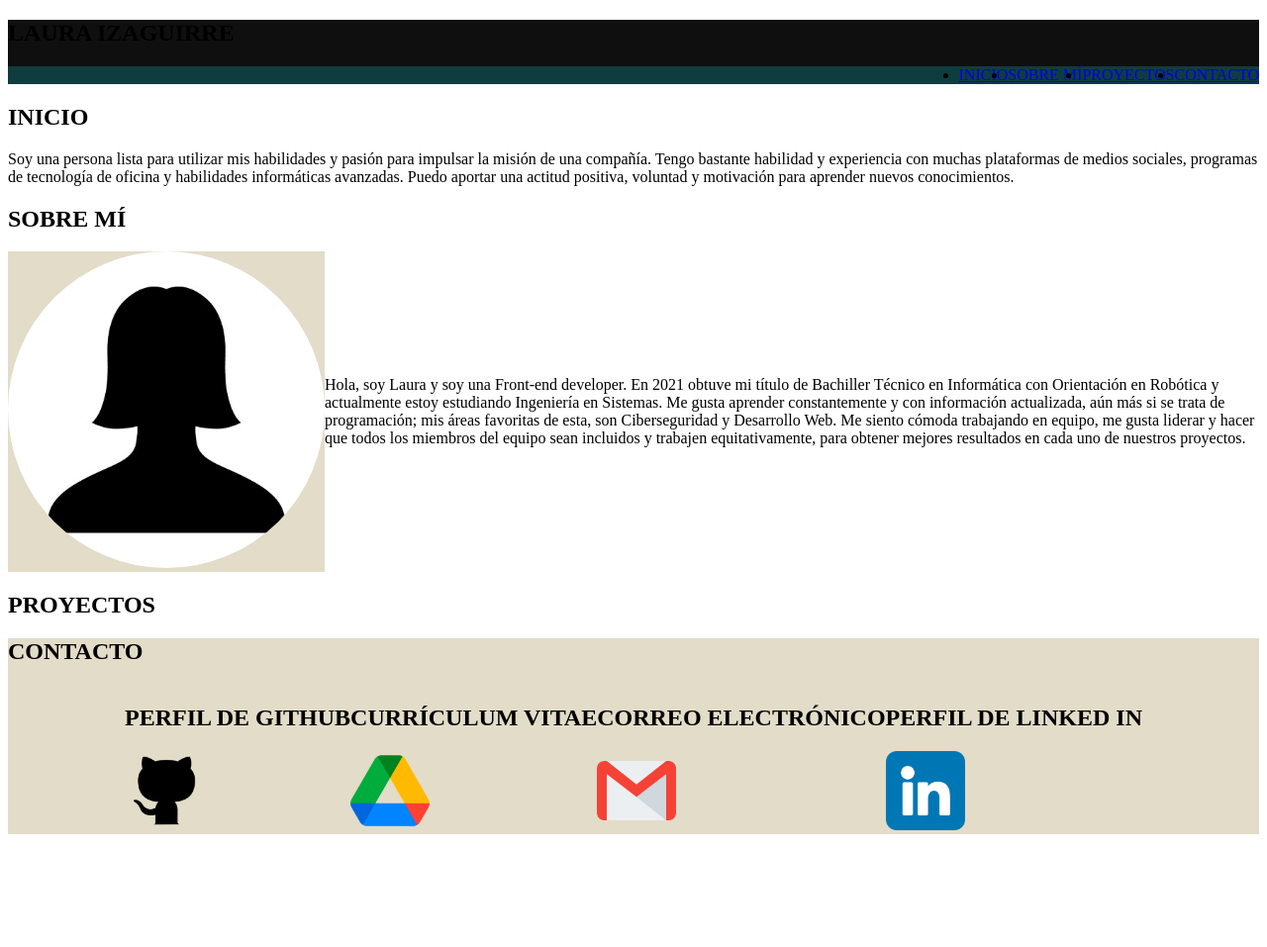
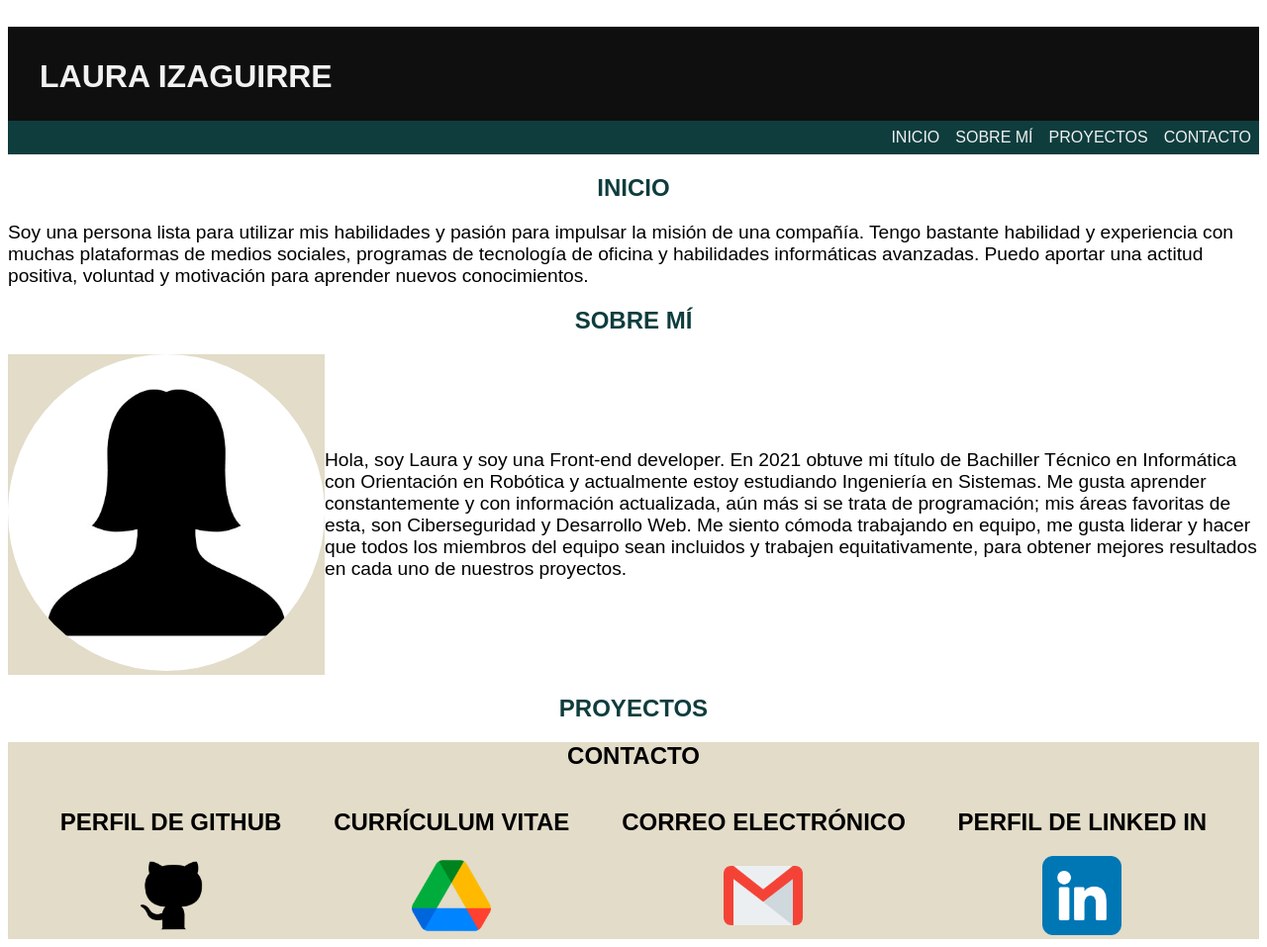
Before and after one commit to Laura-Izaguirre/Portafolio, a plain HTML site: page index.html in a window 1280 px wide. Shown: the whole page at 99% size. Before the commit the page ends 851 px from the top, so only its background shows below. Drawn offline with Linux system fonts and the light colour scheme.

Commit message:
Color, tamaño y estilos de fuente cambiados

```diff
--- a/index.html
+++ b/index.html
@@ -4,8 +4,15 @@
     <meta charset="UTF-8">
     <meta http-equiv="X-UA-Compatible" content="IE=edge">
     <meta name="viewport" content="width=device-width, initial-scale=1.0">
+    <title>Portafolio de Laura</title>
+
+    <!-- Fuentes de Google -->
+    <link rel="preconnect" href="https://fonts.googleapis.com">
+    <link rel="preconnect" href="https://fonts.gstatic.com" crossorigin>
+    <link href="https://fonts.googleapis.com/css2?family=Montserrat:wght@400;700&display=swap" rel="stylesheet">
+
+    <!-- Mis estilos -->
     <link rel="stylesheet" href="style.css">
-    <title>Portafolio de Laura</title>
 </head>
 <body>
     <header>
@@ -46,27 +53,26 @@
         </section>
 
         <section id="section-d"  >
-            <h2 id="contacto" class="subt">CONTACTO</h2>
+            <h2 id="contacto" class="subtd">CONTACTO</h2>
             <section id="contacto-d">
-                    <div>
-                        <h2 class="subt">PERFIL DE GITHUB</h2>
-                        <a href="https://github.com/Laura-Izaguirre"><img class="imgd" src="github.png"></a>
+                    <div class="columnad">
+                        <h2 class="subtd">PERFIL DE GITHUB</h2>
+                        <a href="https://github.com/Laura-Izaguirre" target="_blank"><img class="imgd" src="github.png"></a>
                     </div>
-                    <div>
-                        <h2 class="subt">CURRÍCULUM VITAE</h2>
+                    <div class="columnad">
+                        <h2 class="subtd">CURRÍCULUM VITAE</h2>
                         <a href="https://drive.google.com/file/d/1Poxv4Vhw6fuSx1sUCYx_I6rAQ7Ys9zpX/view?usp=sharing" target="_blank"><img class="imgd" src="drive.png" alt=""></a>
                     </div>
-                    <div>
-                        <h2 class="subt">CORREO ELECTRÓNICO</h2>
-                        <a href="mailto:laurar.izaguirre@gmail.com?Subject=Buen día Laura, le saluda..."><img class="imgd" src="correo.png" alt=""></a>
+                    <div class="columnad">
+                        <h2 class="subtd">CORREO ELECTRÓNICO</h2>
+                        <a href="mailto:laurar.izaguirre@gmail.com?Subject=Buen día Laura, le saluda..." target="_blank"><img class="imgd" src="correo.png" alt=""></a>
                     </div>
-                    <div>
-                        <h2 class="subt">PERFIL DE LINKED IN</h2>
-                        <a href="https://www.linkedin.com/in/laura-izaguirre-a552a5252/"><img class="imgd" src="linkedin.png" alt=""></a>
+                    <div class="columnad">
+                        <h2 class="subtd">PERFIL DE LINKED IN</h2>
+                        <a href="https://www.linkedin.com/in/laura-izaguirre-a552a5252/" target="_blank"><img class="imgd" src="linkedin.png" alt=""></a>
                     </div>
-            </section>
-                    </ul>
-                </nav>
+                </ul>
+            </nav>
         </section>
     </main>
 </body>
--- a/style.css
+++ b/style.css
@@ -1,11 +1,50 @@
+body {
+    font-family: "Monserrat", sans-serif ;
+}
+
+h1 {
+    color: #f1f1f1;
+    font-size: 2rem;
+    display: flex;
+    align-content: center;
+    padding-top: 2rem;
+    padding-left: 2rem;
+}
+
 header {
     background-color: #100f0f;
+}
+
+.estilolp {
+    padding-left: 1rem;
 }
 
 #listap {
     display: flex;
     justify-content: flex-end;
     background-color: #0f3d3e;
+    list-style: none;
+    padding: 0.5rem;
+}
+
+a:link, a:visited {
+    color: #f1f1f1;
+    text-decoration: none;
+}
+
+a:hover, a:active {
+    color: #f1f1f1;
+    opacity: 0.8;
+}
+
+
+.subt {
+    color: #0f3d3e;
+    text-align: center;
+}
+
+p {
+    font-size: 1.2rem;
 }
 
 #div-secb {
@@ -22,12 +61,14 @@ header {
 #fondo-foto {
     background-color: #e2dcc8;
     width: 80%;
+    text-align: center;
 }
 
 #contacto-d {
     display: flex;
     flex-direction: row;
     justify-content: center;
+    justify-content: space-evenly;
 }
 
 #section-d {
@@ -38,3 +79,13 @@ header {
     max-width: 5rem;
     max-height: 5rem;
 }
+
+.subtd {
+    text-align: center;
+}
+
+.columnad {
+    display: flex;
+    flex-direction: column;
+    align-items: center;
+}
```
